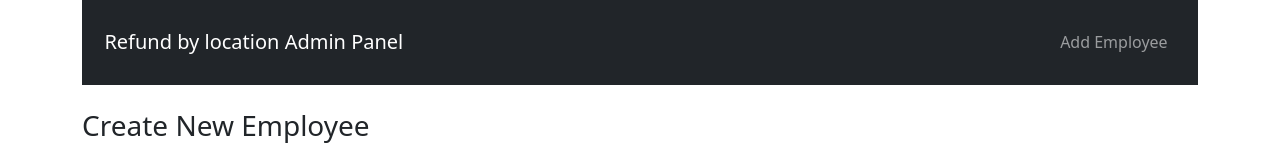
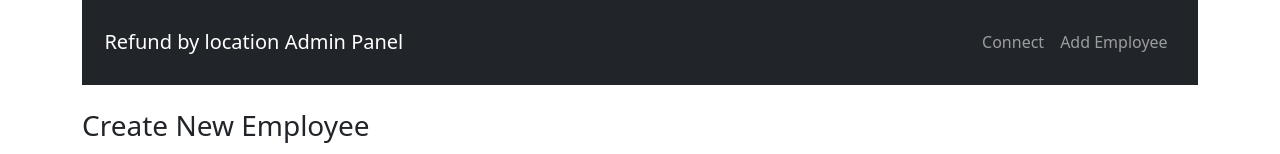
Before and after one commit to jedisam/refund-smart-conract-mobile-app, a React (Create React App) app in the folder Admin/: page /create in a window 1280 px wide. Shown: the top 154 px of the page. Built offline with nearby package versions, Linux system fonts and the light colour scheme.

Commit message:
connect to wallet

```diff
--- a/Admin/package.json
+++ b/Admin/package.json
@@ -8,6 +8,7 @@
     "@testing-library/user-event": "^12.1.10",
     "axios": "^0.22.0",
     "bootstrap": "^5.1.1",
+    "ethers": "^5.6.9",
     "react": "^17.0.2",
     "react-datepicker": "^4.2.1",
     "react-dom": "^17.0.2",
--- a/Admin/src/components/navbar.component.tsx
+++ b/Admin/src/components/navbar.component.tsx
@@ -1,5 +1,7 @@
 import { Link } from 'react-router-dom';
 import styled from 'styled-components';
+import { ethers } from 'ethers';
+import { useState } from 'react';
 
 
 const NavContianer = styled.nav`
@@ -15,7 +17,21 @@ justify-content: end;
 align-items: center;
 `
 
+
 const Navbar = () => {
+  const [isConnected, setIsConnected] = useState(false);
+  async function connect() {
+    if (window.ethereum) {
+      // res[0] for fetching a first wallet
+      window.ethereum
+        .request({ method: "eth_requestAccounts" })
+        .then((res: any) => {
+          console.log(res[0])
+          setIsConnected(true);});
+    } else {
+      alert("install metamask extension!!");
+    }
+  }
   return (
     <NavContianer className="navbar navbar-dark bg-dark navbar-expand-lg container-par">
       <NavBrand>
@@ -25,6 +41,11 @@ const Navbar = () => {
       </NavBrand>
       <RightElement className="collpase navbar-collapse">
         <ul className="navbar-nav mr-auto">
+          <li className="navbar-item right-display">
+            <Link to="#" onClick={connect} className="nav-link">
+              { isConnected ? 'Connected' : 'Connect' }
+            </Link>
+          </li>
           <li className="navbar-item right-display">
             <Link to="/create" className="nav-link">
               Add Employee
--- a/Admin/src/react-app-env.d.ts
+++ b/Admin/src/react-app-env.d.ts
@@ -1 +1,4 @@
 /// <reference types="react-scripts" />
+interface Window {
+    ethereum: any
+}
```
Also changed, not shown: 1 other file (tests, documents, lock files or other folders).
